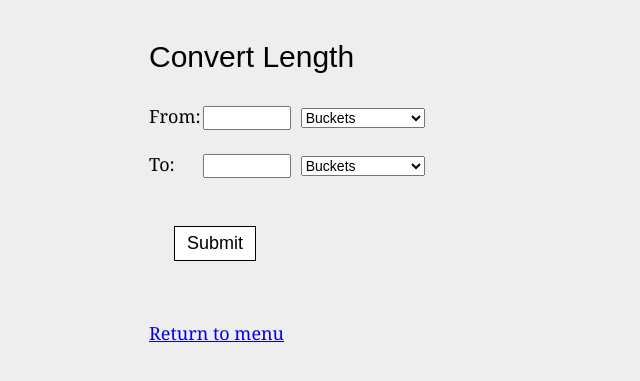
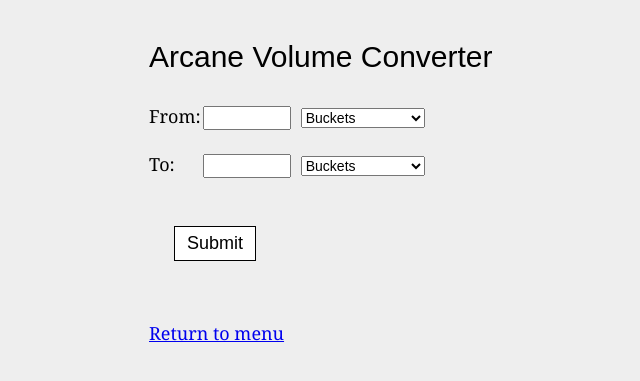
Before and after one commit to ElijahHollar/asgn10, a PHP site: page /length.php in a window 1280 px wide. Shown: the top 381 px of the page, without its empty margins (241-881 px from the left). Run offline with PHP 8.4, Linux system fonts and the light colour scheme.

Commit message:
Updated index.php and length.php to use approtiate titles and headings

```diff
--- a/length.php
+++ b/length.php
@@ -78,14 +78,14 @@ if($_POST['submit']) {
 <html>
   <head>
     <meta charset="UTF-8">
-    <title>Convert Length</title>
+    <title>Arcane Volume Converter</title>
     <link href="styles.css" rel="stylesheet" type="text/css">
   </head>
   <body>
 
     <div id="main-content">
 
-      <h1>Convert Length</h1>
+      <h1>Arcane Volume Converter</h1>
 
       <form action="" method="post">
 
```
Also changed, not shown: index.php (+3 -8 lines).
